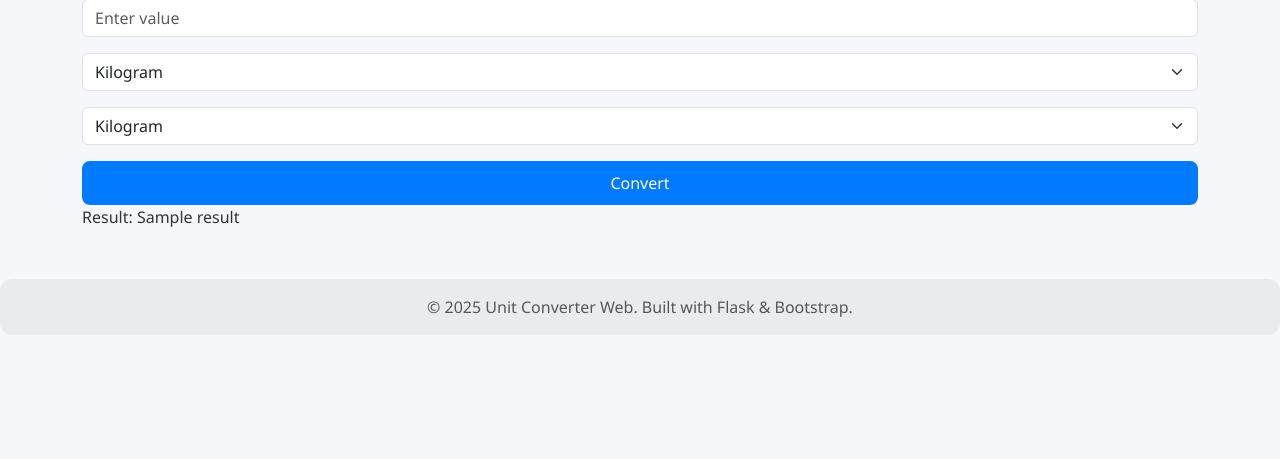
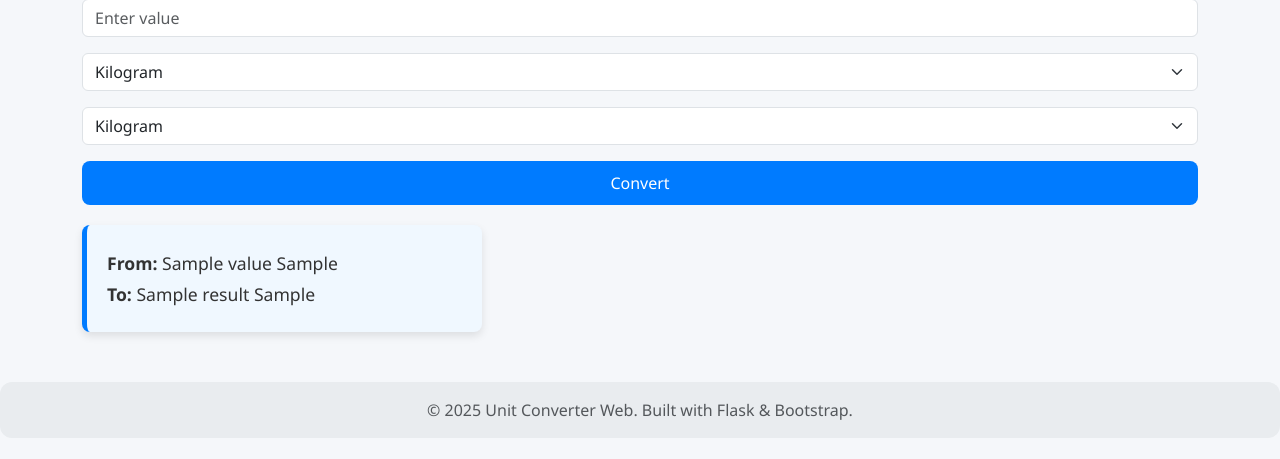
Before and after one commit to ananya09-code/unit-converter-web, a Flask app: template templates/weght.html in a window 1280 px wide. Shown: the part 156-615 px from the top of the page. Run offline with Flask 3, Linux system fonts and the light colour scheme; the template is opened without the code that fills it: most values are stand-ins (such as "Sample title", 1, 10 or a date in 2020).

Commit message:
added the result box at the bottom with style

```diff
--- a/app.py
+++ b/app.py
@@ -13,9 +13,15 @@ def Length():
         ask_met=request.form['value']
         from_unit=request.form['from_unit']
         to_unit=request.form['to_unit']
-        return convert_met(float(ask_met),from_unit,to_unit)
+        result=str(convert_met(float(ask_met),from_unit,to_unit))
+        return render_template('Length.html',
+                               result=result,
+                               from_unit=from_unit,
+                               to_unit=to_unit,
+                               value=ask_met)
     else:
         return render_template('Length.html')
+
 
 @app.route('/Weight', methods =['GET','POST'])
 def  Weight():
@@ -23,9 +29,16 @@ def  Weight():
         ask_len=request.form['value']
         from_unit=request.form['from_unit']
         to_unit=request.form['to_unit']
-        return convert_len(float(ask_len),to_unit,from_unit)
+        result=str(convert_len(float(ask_len),to_unit,from_unit))
+        return render_template('weght.html',
+                               result=result,
+                               from_unit=from_unit,
+                               to_unit=to_unit,
+                               value=ask_len
+                               )
     else:
        return render_template('weght.html')
+
 
 @app.route('/Temperature',methods =['GET','POST'])
 def Temperature():
@@ -33,7 +46,14 @@ def Temperature():
         ask_tem=request.form['value']
         from_unit=request.form['from_unit']
         to_unit=request.form['to_unit']
-        return convert_tem(float(ask_tem),from_unit,to_unit)
+        result=str(convert_tem(float(ask_tem),from_unit,to_unit))
+        return render_template('tem.html',
+                               result=result,
+                               from_unit=from_unit,
+                               to_unit=to_unit,
+                                value=ask_tem
+                               )
+
     else:
       return render_template('tem.html')
 
--- a/static/css/index.css
+++ b/static/css/index.css
@@ -89,3 +89,18 @@ form button {
         padding: 1rem;
     }
 }
+.result-box {
+    margin-top: 20px;
+    padding: 20px;
+    background-color: #f0f8ff; /* light blue background */
+    border-left: 5px solid #007bff; /* blue accent */
+    border-radius: 8px;
+    box-shadow: 0 4px 8px rgba(0,0,0,0.1);
+    font-size: 1.1em;
+    color: #333;
+    max-width: 400px;
+}
+
+.result-box p {
+    margin: 5px 0;
+}
--- a/templates/weght.html
+++ b/templates/weght.html
@@ -16,23 +16,26 @@
 
   <div class="mb-3">
     <select name="from_unit" class="form-select">
-      <option value="Kilogram">Kilogram</option>
-      <option value="Gram">Gram</option>
-      <option value="Pound">Pound</option>
+      <option value="kilogram">Kilogram</option>
+      <option value="gram">Gram</option>
+      <option value="pound">Pound</option>
     </select>
   </div>
 
   <div class="mb-3">
     <select name="to_unit" class="form-select">
-      <option value="Kilogram">Kilogram</option>
-      <option value="Gram">Gram</option>
-      <option value="Pound">Pound</option>
+      <option value="kilogram">Kilogram</option>
+      <option value="gram">Gram</option>
+      <option value="pound">Pound</option>
     </select>
   </div>
 
   <button class="btn btn-primary w-100">Convert</button>
 </form>
 
-{% if result is not none %}
-<div class="result-box">Result: {{ result }}</div>
+{% if result %}
+<div class="result-box">
+  <p><strong>From:</strong> {{ value }} {{ from_unit }}</p>
+  <p><strong>To:</strong> {{ result }} {{ to_unit }}</p>
+</div>
 {% endif %} {% endblock %}
```
Also changed, not shown: templates/Length.html (+5 -2 lines), templates/tem.html (+5 -2 lines).
